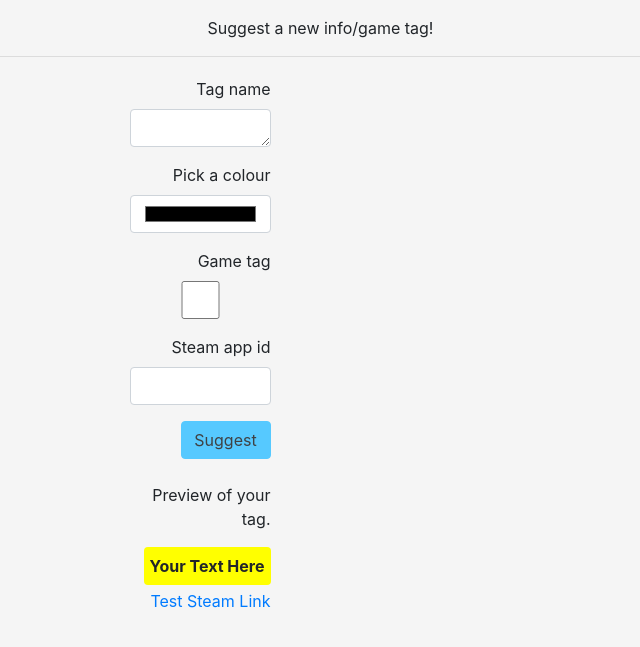
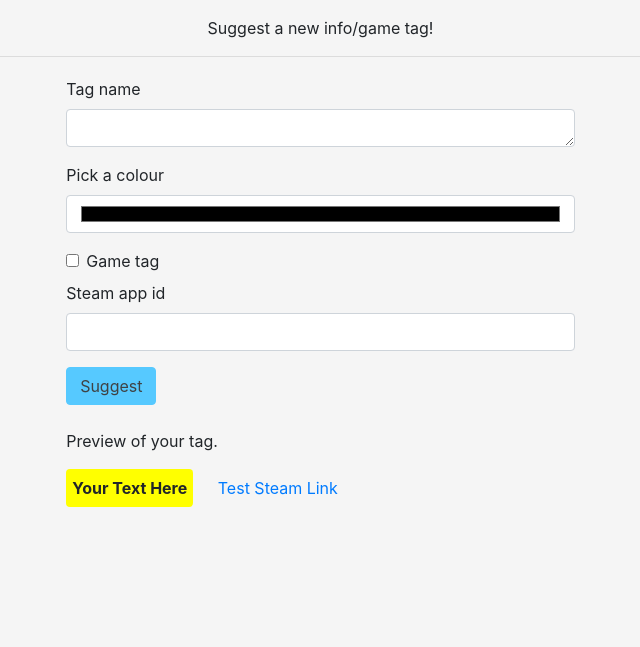
Before and after one commit to settlemysettle/SettleMySettle, a Django app: page /settle/suggest-tag in a window 1280 px wide. Shown: the part 64-711 px from the top of the page, without its empty margins (317-957 px from the left). Run offline with Django 3.2, Linux system fonts and the light colour scheme; the visitor is signed in with stand-in values (Sample User, id 1); some libraries are stand-ins or nearby versions.

Commit message:
suggest tag fixed

```diff
--- a/templates/settle/suggest-tag.html
+++ b/templates/settle/suggest-tag.html
@@ -14,9 +14,14 @@
     <p style="margin-bottom:0px;font-weight:400">Suggest a new info/game tag!</p>
 </div>
 <hr class="pb-1" style="width:70%" />
-<div style="margin:auto;width:30%;">
-    <div class="row">
-        <div class="col-6" style="padding-right: 50px" align="right">
+<div style="margin:auto;width:40%;">
+    <div class="row" id="tag_form">
+        {% if request.user|has_group:"admin" %}
+        <div class="col-6" style="padding-right: 50px" align="left">
+            {% else %}
+            <div class="col-12">
+                {% endif %}
+
                 <form id="suggest-form" method="post" action="{% url 'tags' %}" enctype="multipart/form-data">
                     {% csrf_token %}
                     <div class="form-group">
@@ -27,9 +32,9 @@
                         <label for="cPicker">Pick a colour</label>
                         <input type="color" class="form-control" name="colour" value="" id="cPicker" />
                     </div>
-                <div class="form-group">
+                    <div class="form-check">
+                        <input class="form-check-input" type="checkbox" name="is_game_tag" value="" id="gTag" />
                         <label for="gTag">Game tag</label>
-                    <input class="form-control" type="checkbox" name="is_game_tag" value="" id="gTag" />
                     </div>
                     <div class="form-group">
                         <label for="gTag">Steam app id</label>
@@ -55,37 +60,44 @@
                     style="padding-left: 20px">Test
                     Steam Link</a>
             </div>
+            {% if request.user|has_group:"admin" %}
+
             <div class="col-6" style="padding-left:50px" align="left">
                 <!-- Code for admin queue -->
-            {% if request.user|has_group:"admin" %}
-
+                <h4 class="lead">Approve tags</h4>
                 {% if pending_tags %}
-            <table>
-                <th>
+                <table class="table">
+                    <tr>
                         <td>Tag</td>
                         <td>Steam Link</td>
                         <td>Actions</td>
-                </th>
+                    </tr>
                     {% for tag in pending_tags %}
                     <tr>
                         <td id="{{ tag.colour }}{{ tag }}"><span class="btn tag mb-1"
                                 style="background-color:{{ tag.colour }}">{{ tag }}</span></td>
                         <td id="{{ tag.steamAppId }}">{% if tag.steamAppId %}
-                        <a href="https://store.steampowered.com/app/{{ tag.steamAppId }}" target="_blank">{{ tag }}</a>
+                            <a href="https://store.steampowered.com/app/{{ tag.steamAppId }}"
+                                target="_blank">{{ tag }}</a>
                             {% endif %}</td>
-                    <td class="edit-tag"><button class="btn btn-outline-secondary btn-sm" type="button">Edit</button>
+                        <td class="edit-tag"><button class="btn btn-outline-secondary btn-sm"
+                                type="button">Edit</button>
                         </td>
                         <td id={{ tag.is_game_tag }}>
                             <form id="del_form" method="post" action="{% url 'tags' %}" enctype="multipart/form-data">
                                 {% csrf_token %}
                                 <input type="hidden" name="type" value="del" />
                                 <input type="hidden" name="tag" value="{{ tag.id }}" />
-                            <input class="btn btn-outline-danger btn-sm" type="submit" name="submit" value="Delete" />
+                                <input class="btn btn-outline-danger btn-sm" type="submit" name="submit"
+                                    value="Delete" />
                             </form>
                         </td>
                     </tr>
                     {% endfor %}
                 </table>
+                {% else %}
+                <br />
+                <h2 class="lead">No tags in queue</h2>
                 {% endif %}
                 {% endif %}
 
```
Lines whose indentation alone changed are shown as unchanged.
